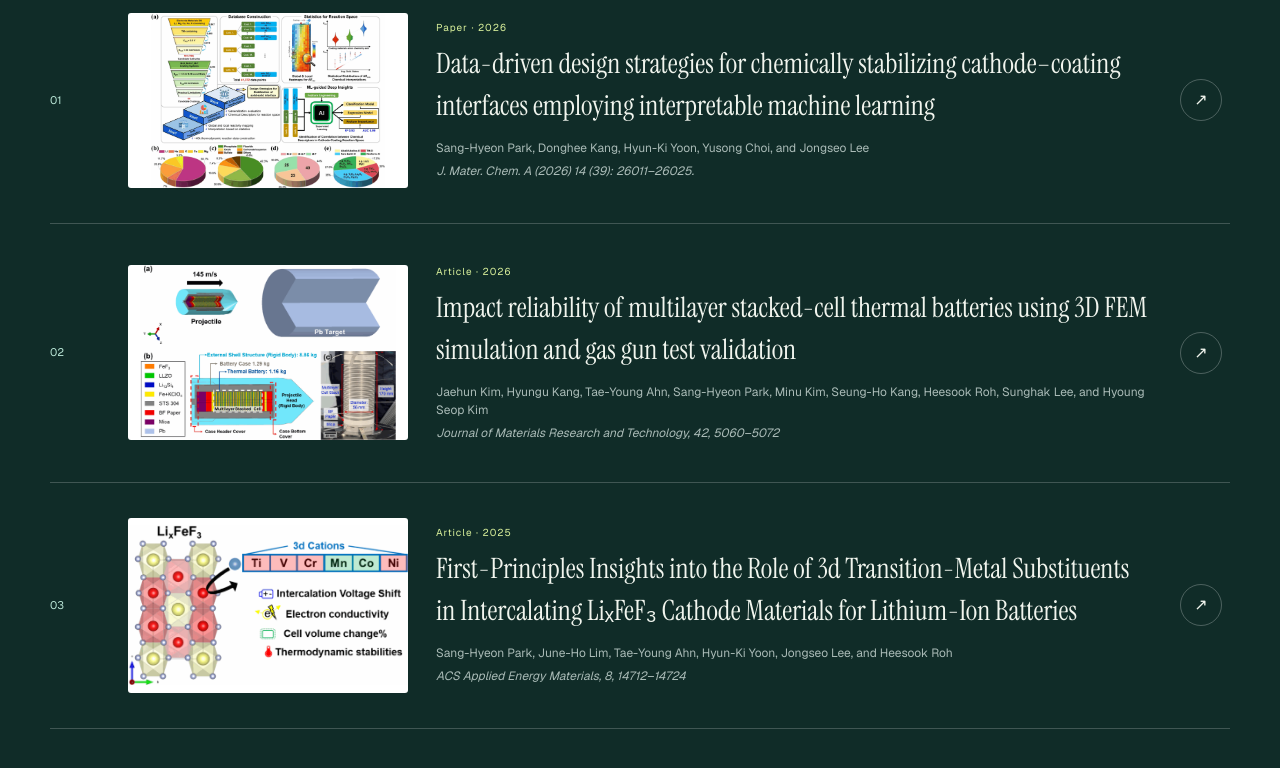
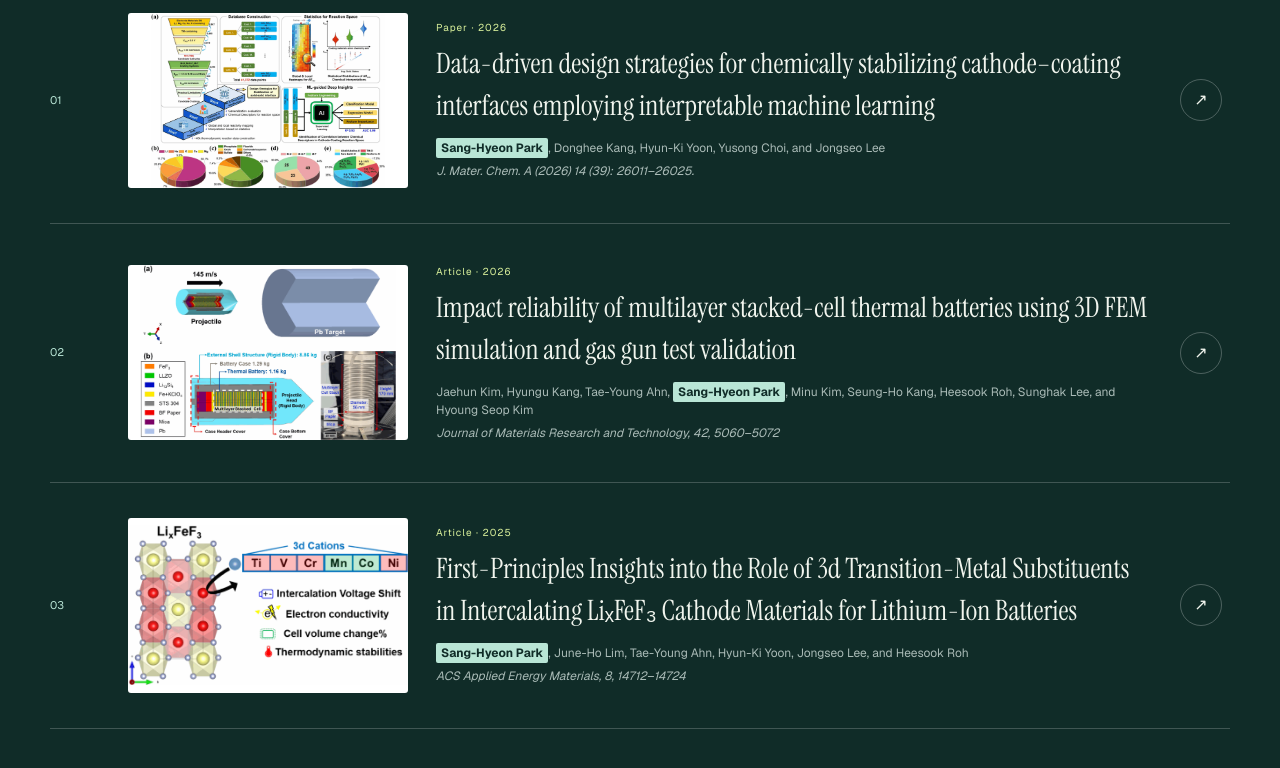
Before and after one commit to sanghyeonpark01/sanghyeonpark01.github.io, a Next.js app: page / in a window 1280 px wide. Shown: the part 4080-4848 px from the top of the page. Built offline with nearby package versions, Linux system fonts and the light colour scheme.

Commit message:
Highlight author name in publications

```diff
--- a/app/globals.css
+++ b/app/globals.css
@@ -14,7 +14,7 @@ a { color:inherit; text-decoration:none; }
 .section{padding:135px 0}.section-tint{background:#e8eee9}.section-index{margin:0 0 34px;color:#347661}.section h2{font-size:clamp(45px,5.4vw,73px);margin:0}.about-grid{display:grid;grid-template-columns:1fr 1fr;gap:9vw}.about-copy{padding-top:54px}.about-copy>p{font-size:16px;line-height:1.75;color:var(--muted);max-width:530px}.about-copy .lead{font-family:var(--font-serif);font-size:28px;line-height:1.35;color:var(--ink)}.about-copy dl{margin-top:45px;border-top:1px solid var(--line)}.about-copy dl div{display:grid;grid-template-columns:145px 1fr;padding:15px 0;border-bottom:1px solid var(--line);font-size:12px}.about-copy dt{color:var(--muted)}.about-copy dd{margin:0;font-weight:650}
 .section-heading{display:grid;grid-template-columns:1.3fr .7fr;align-items:end;margin-bottom:70px}.section-heading>p{font-size:15px;line-height:1.7;color:var(--muted);max-width:390px;justify-self:end}.interest-grid{display:grid;grid-template-columns:repeat(3,1fr);border-top:1px solid var(--line);border-left:1px solid var(--line)}.interest-grid article{min-height:245px;padding:28px;border-right:1px solid var(--line);border-bottom:1px solid var(--line);transition:background .25s,transform .25s}.interest-grid article:hover{background:var(--paper);transform:translateY(-3px)}.interest-grid article>span{font-size:10px;color:#4d7f70}.interest-grid h3{font-size:20px;line-height:1.2;margin:60px 0 14px;max-width:230px}.interest-grid p{font-size:13px;line-height:1.6;color:var(--muted);max-width:260px}.interest-grid article:last-child{grid-column:2/3}
 .experience-layout{display:grid;grid-template-columns:.8fr 1.2fr;gap:9vw}.timeline{border-top:1px solid var(--line)}.timeline article{display:grid;grid-template-columns:150px 1fr;padding:36px 0;border-bottom:1px solid var(--line)}.timeline time{font-size:11px;color:var(--muted)}.timeline h3{margin:0 0 8px;font-size:24px}.timeline h4{margin:0 0 18px;font-size:12px;color:#38836b}.timeline p{color:var(--muted);line-height:1.65;font-size:14px}.timeline ul,.project-body ul{display:flex;flex-wrap:wrap;gap:6px;padding:0;margin:20px 0 0;list-style:none}.timeline li,.project-body li{font-size:10px;border:1px solid var(--line);padding:6px 9px}
-.publication-section{background:var(--ink);color:#f1f5ee}.section-heading.light .section-index{color:var(--mint)}.section-heading.light>p{color:#9eb3ae}.publication-list{border-top:1px solid rgba(255,255,255,.2)}.publication-list article{display:grid;grid-template-columns:50px minmax(220px,280px) 1fr 50px;gap:28px;align-items:center;padding:35px 0;border-bottom:1px solid rgba(255,255,255,.2)}.publication-list>article>span{font-size:11px;color:var(--mint)}.publication-image{aspect-ratio:16/10;background:#fff;border-radius:3px;overflow:hidden}.publication-image img{width:100%;height:100%;object-fit:contain;display:block}.publication-list h3{font-family:var(--font-serif);font-size:28px;font-weight:400;margin:8px 0 12px}.publication-list p{font-size:12px;color:#aabbb7;margin:5px 0}.publication-list .pub-meta{font-size:10px;letter-spacing:.1em;color:var(--lime)}.publication-list .venue{font-style:italic}.publication-list a{width:42px;height:42px;border:1px solid rgba(255,255,255,.25);border-radius:50%;display:grid;place-items:center;transition:.2s}.publication-list a:hover{background:var(--mint);color:var(--ink)}
+.publication-section{background:var(--ink);color:#f1f5ee}.section-heading.light .section-index{color:var(--mint)}.section-heading.light>p{color:#9eb3ae}.publication-list{border-top:1px solid rgba(255,255,255,.2)}.publication-list article{display:grid;grid-template-columns:50px minmax(220px,280px) 1fr 50px;gap:28px;align-items:center;padding:35px 0;border-bottom:1px solid rgba(255,255,255,.2)}.publication-list>article>span{font-size:11px;color:var(--mint)}.publication-image{aspect-ratio:16/10;background:#fff;border-radius:3px;overflow:hidden}.publication-image img{width:100%;height:100%;object-fit:contain;display:block}.publication-list h3{font-family:var(--font-serif);font-size:28px;font-weight:400;margin:8px 0 12px}.publication-list p{font-size:12px;color:#aabbb7;margin:5px 0}.author-highlight{color:var(--ink);background:var(--mint);font-weight:700;padding:2px 5px;border-radius:2px}.publication-list .pub-meta{font-size:10px;letter-spacing:.1em;color:var(--lime)}.publication-list .venue{font-style:italic}.publication-list a{width:42px;height:42px;border:1px solid rgba(255,255,255,.25);border-radius:50%;display:grid;place-items:center;transition:.2s}.publication-list a:hover{background:var(--mint);color:var(--ink)}
 .project-grid{display:grid;grid-template-columns:repeat(3,1fr);gap:16px}.project-card{background:white}.project-art{height:250px;position:relative;overflow:hidden;display:grid;place-items:center;background:#c8e7dc}.project-art span{width:90px;height:90px;background:var(--ink);color:white;border-radius:50%;display:grid;place-items:center;font-family:var(--font-serif);font-size:29px;position:relative;z-index:2}.project-art i{position:absolute;width:230px;height:100px;border:1px solid rgba(16,44,40,.32);border-radius:50%;transform:rotate(28deg)}.project-art i+ i{transform:rotate(-35deg)}.project-2 .project-art{background:#daeaa9}.project-3 .project-art{background:#d7ddd8}.project-body{padding:28px}.project-body>p:first-child{font-size:9px;letter-spacing:.12em;color:#3b7c67}.project-body h3{font-family:var(--font-serif);font-size:25px;line-height:1.14;margin:20px 0 14px;font-weight:400}.project-body>p{font-size:13px;line-height:1.65;color:var(--muted)}
 .skills-layout{display:grid;grid-template-columns:1fr 1fr;gap:10vw}.skills-layout>div>p:last-child{color:var(--muted);line-height:1.7;max-width:420px}.skill-list{border-top:1px solid var(--line)}.skill-list div{padding:22px 0;border-bottom:1px solid var(--line);display:grid;grid-template-columns:130px 1fr;gap:15px}.skill-list h3{font-size:12px;margin:0}.skill-list p{font-size:13px;color:var(--muted);margin:0;line-height:1.55}
 .cv-band{background:#addec9;padding:100px 0}.cv-band>.shell{position:relative}.cv-band h2{font-size:clamp(44px,5.5vw,72px);margin:0}.cv-band .shell>div{display:flex;justify-content:space-between;align-items:end}.button-light{background:var(--paper);min-width:175px}.cv-note{position:absolute;right:0;top:0;text-align:right;font-size:10px;line-height:1.7;color:#426c60}
--- a/app/page.tsx
+++ b/app/page.tsx
@@ -38,6 +38,11 @@ const skills = [
 
 function Arrow() {
   return <span aria-hidden="true">↗</span>;
+}
+
+function HighlightedAuthors({ authors }: { authors: string }) {
+  const parts = authors.split("Sang-Hyeon Park");
+  return <>{parts.map((part, index) => <span key={`${part}-${index}`}>{part}{index < parts.length - 1 && <mark className="author-highlight">Sang-Hyeon Park</mark>}</span>)}</>;
 }
 
 export default function Home() {
@@ -111,7 +116,7 @@ export default function Home() {
       <section className="section publication-section" id="publications">
         <div className="shell">
           <div className="section-heading light"><div><p className="section-index">04 / SELECTED PUBLICATIONS</p><h2>Selected <em>work.</em></h2></div><p>Peer-reviewed research on computational materials design and next-generation battery materials.</p></div>
-          <div className="publication-list">{publications.map((pub, index) => <article key={pub.title}><span>0{index + 1}</span><div className="publication-image"><img src={pub.image} alt={pub.imageAlt} /></div><div><p className="pub-meta">{pub.status} · {pub.year}</p><h3>{pub.title}</h3><p>{pub.authors}</p><p className="venue">{pub.venue}</p></div><a href={pub.href} target="_blank" rel="noreferrer" aria-label={`View ${pub.title}`}><Arrow /></a></article>)}</div>
+          <div className="publication-list">{publications.map((pub, index) => <article key={pub.title}><span>0{index + 1}</span><div className="publication-image"><img src={pub.image} alt={pub.imageAlt} /></div><div><p className="pub-meta">{pub.status} · {pub.year}</p><h3>{pub.title}</h3><p><HighlightedAuthors authors={pub.authors} /></p><p className="venue">{pub.venue}</p></div><a href={pub.href} target="_blank" rel="noreferrer" aria-label={`View ${pub.title}`}><Arrow /></a></article>)}</div>
         </div>
       </section>
 
```
